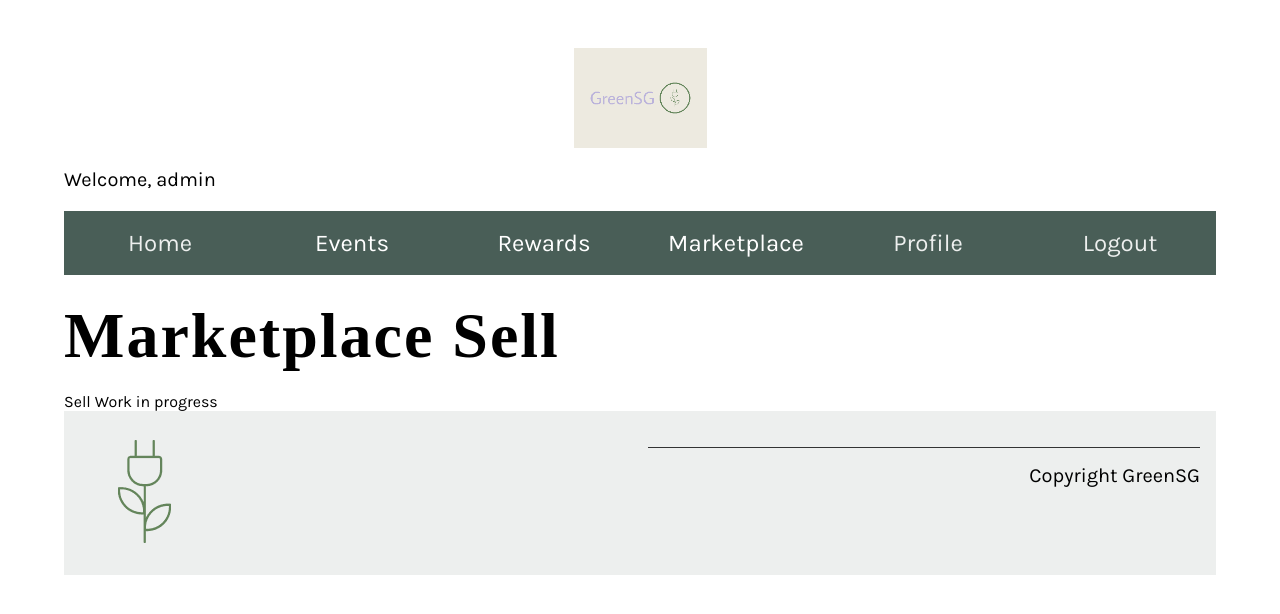
After one commit to natlv/Orbital2024, a Django app: page /marketplace_sell/ in a window 1280 px wide. The commit adds this page. Shown: the top 614 px of the page. Run offline with Django 5.2, Linux system fonts and the light colour scheme; a user stored in the database is signed in; some web fonts are replaced.

Commit message:
Created new template for marketplace

```diff
--- /dev/null
+++ b/project/myapp/templates/marketplace_sell.html
@@ -0,0 +1,7 @@
+{% extends 'base.html' %}
+{% load static %}
+{% block content %}
+<h1>Marketplace Sell</h1>
+<br>
+<body>Sell Work in progress</body>
+{% endblock %}
--- a/project/myapp/templates/partials/_header.html
+++ b/project/myapp/templates/partials/_header.html
@@ -62,7 +62,7 @@
 </header>
 
 {% if request.user.is_authenticated %}
-  <p>{{ request.user.username }}</p>
+  <p>Welcome, {{ request.user.username }}</p>
 {% endif %}
 
 <nav>
@@ -88,7 +88,14 @@
             </ul>
         </li>
 
-        <li><a href="{% url 'marketplace' %}">Marketplace</a></li>
+        <li>
+            Marketplace
+            <ul>
+                <li><a href="{% url 'marketplace' %}">Buy</a></li>
+                <li><a href="{% url 'marketplace_sell' %}">Sell</a></li>
+            </ul>
+        </li>
+
         <li><a href="{% url 'profile' %}">Profile</a></li>
         <li><a href="{% url 'logout' %}">Logout</a></li>
 
--- a/project/myapp/urls.py
+++ b/project/myapp/urls.py
@@ -2,7 +2,7 @@ from django.urls import path
 from django.conf.urls.static import static
 from django.conf import settings
 from . import views
-from .views import EventCreateView, EventJoinView, ChosenEventJoinView, MyEventsView, MarketplaceView, RewardsView, profile, edit_profile, claim_reward, ChosenEventParticipantsView, update_attendance
+from .views import EventCreateView, EventJoinView, ChosenEventJoinView, MyEventsView, MarketplaceView, MarketplaceSellView, RewardsView, profile, edit_profile, claim_reward, ChosenEventParticipantsView, update_attendance
 
 urlpatterns = [
     path('', views.index, name='home'),
@@ -14,6 +14,7 @@ urlpatterns = [
     path('event_join/<str:event_id>/', ChosenEventJoinView.as_view(), name='event_join_chosen'),
     path('my_events/', MyEventsView.as_view(), name='my_events'),
     path('marketplace/', MarketplaceView.as_view(), name='marketplace'),
+    path('marketplace_sell/', MarketplaceSellView.as_view(), name='marketplace_sell'),
     path('rewards/', RewardsView.as_view(), name='rewards'),
     path('claim_reward/<int:reward_id>/', claim_reward, name='claim_reward'),
     path('profile/', profile, name='profile'),
--- a/project/myapp/views.py
+++ b/project/myapp/views.py
@@ -144,6 +144,9 @@ class MyEventsView(LoginRequiredMixin, TemplateView):
 class MarketplaceView(LoginRequiredMixin, TemplateView):
     template_name = 'marketplace.html'
 
+class MarketplaceSellView(LoginRequiredMixin, TemplateView):
+    template_name = 'marketplace_sell.html'
+
 # show redeemable rewards for users
 class RewardsView(LoginRequiredMixin, TemplateView):
     template_name = 'rewards.html'
```
Also changed, not shown: project/db.sqlite3, project/myapp/files/reward_pics/lambo.jpg (added).
